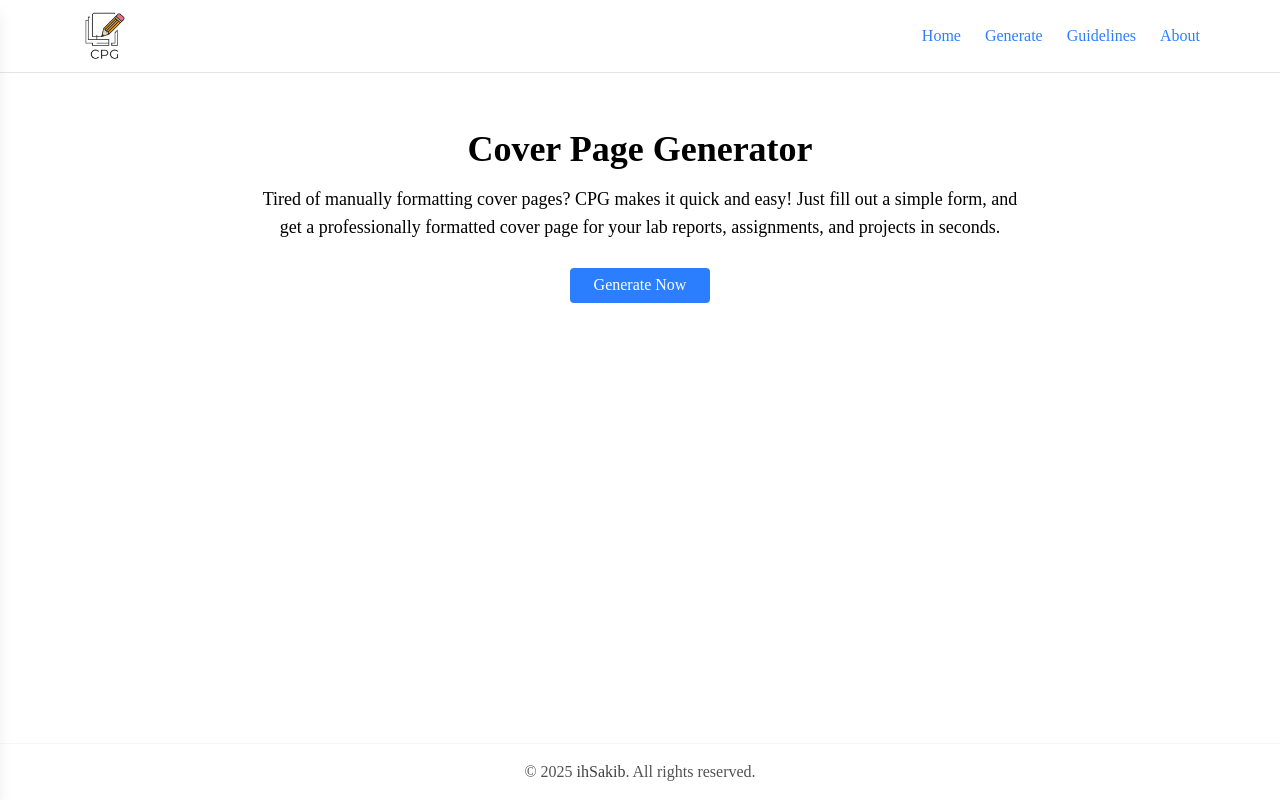
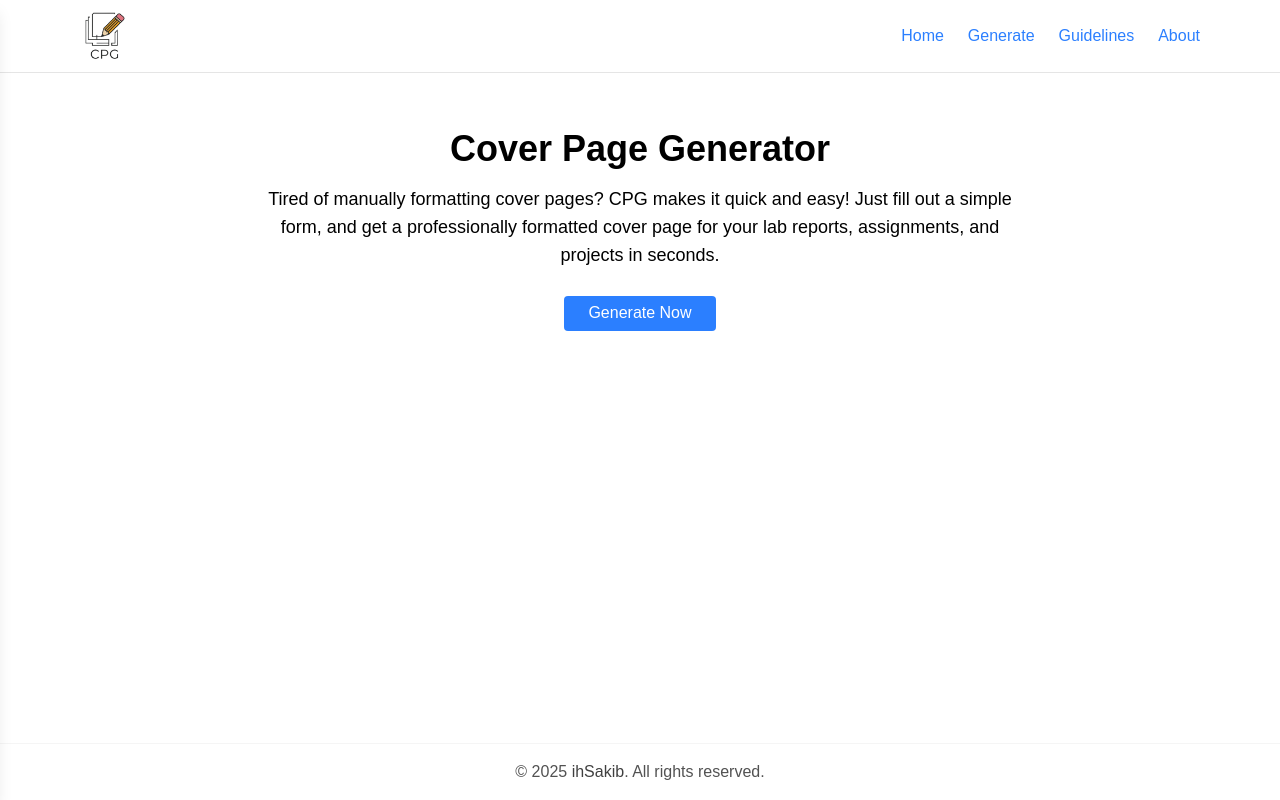
Before and after one commit to ihSakib/cpg, a Next.js app: page / in a window 1280 px wide. Built offline with nearby package versions, Linux system fonts and the light colour scheme.

Commit message:
Replace font family from Merriweather to Poppins for a modern look

```diff
--- a/app/globals.css
+++ b/app/globals.css
@@ -1,6 +1,6 @@
 @import "tailwindcss";
 
-@import url("https://fonts.googleapis.com/css2?family=Merriweather:ital,opsz,wght@0,18..144,300..900;1,18..144,300..900&display=swap");
+@import url("https://fonts.googleapis.com/css2?family=Poppins:ital,wght@0,100;0,200;0,300;0,400;0,500;0,600;0,700;0,800;0,900;1,100;1,200;1,300;1,400;1,500;1,600;1,700;1,800;1,900&display=swap");
 
 @layer base {
   img {
@@ -8,5 +8,5 @@
   }
 }
 body {
-  font-family: "Merriweather", serif;
+  font-family: "Poppins", sans-serif;
 }
```
